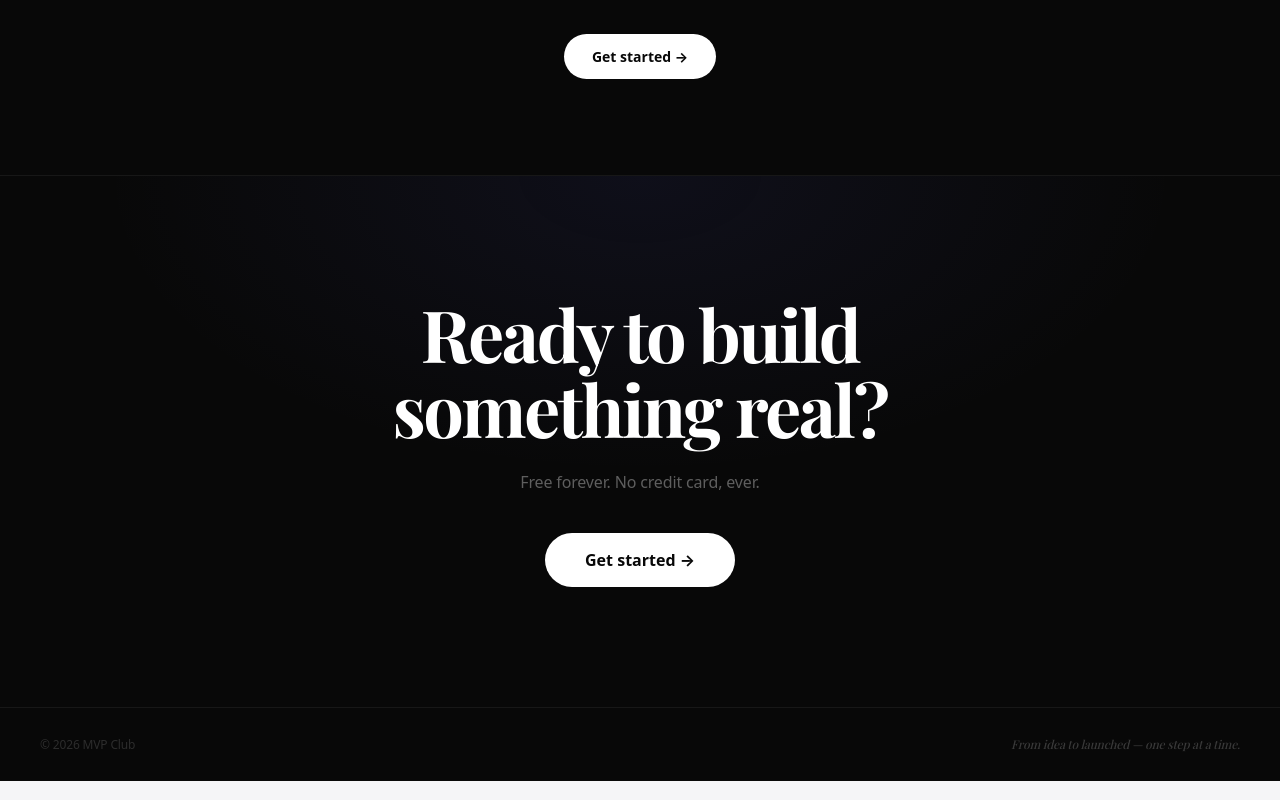
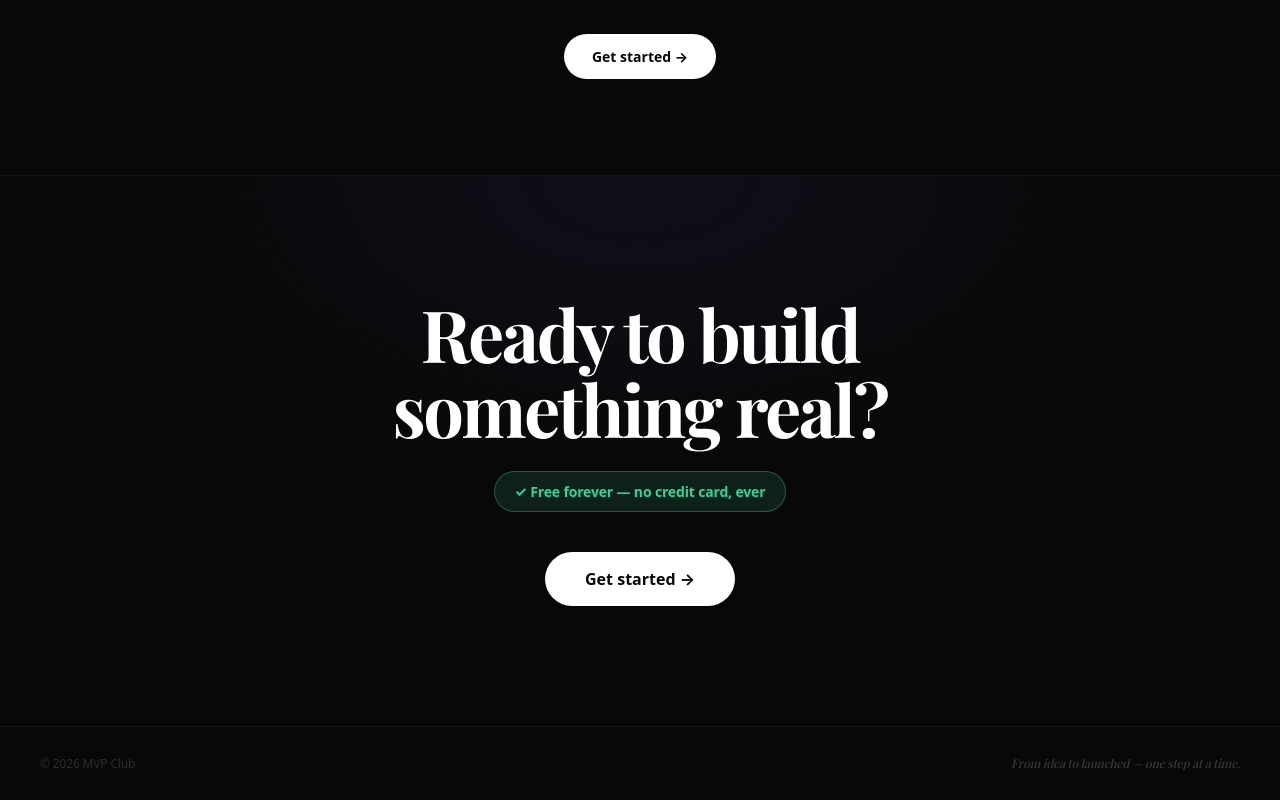
Before and after one commit to shthota14/mvp-club, a React (Vite) app in the folder frontend/: page / in a window 1280 px wide. Shown: the part 5731-6531 px from the top of the page. Built offline with nearby package versions, Linux system fonts and the light colour scheme; a web font is replaced by a local one.

Commit message:
Make the final CTA's "free forever" line an actual badge, not faint subtext
It was 35% opacity plain text easy to scroll past. Now a green pill badge
with a checkmark, matching the trust-badge style already used higher up
in the hero, so it actually reads as a claim rather than fine print.

```diff
--- a/frontend/src/pages/HeroPage.tsx
+++ b/frontend/src/pages/HeroPage.tsx
@@ -567,9 +567,16 @@ export default function HeroPage() {
         <h2 style={{ fontSize: 'clamp(36px,6vw,72px)', fontWeight: 700, letterSpacing: -2.5, lineHeight: 1.05, fontFamily: 'var(--font-display)', marginBottom: 24 }}>
           Ready to build<br />something real?
         </h2>
-        <p style={{ fontSize: 16, color: 'rgba(255,255,255,.35)', marginBottom: 40 }}>
-          Free forever. No credit card, ever.
-        </p>
+        <div style={{ display: 'flex', justifyContent: 'center', marginBottom: 40 }}>
+          <span style={{
+            display: 'inline-flex', alignItems: 'center', gap: 8,
+            fontSize: 14, fontWeight: 700, padding: '10px 20px', borderRadius: 999,
+            background: 'rgba(52,211,153,.12)', border: '1.5px solid rgba(52,211,153,.35)',
+            color: '#34d399',
+          }}>
+            ✓ Free forever — no credit card, ever
+          </span>
+        </div>
         <button onClick={() => open('register')}
           style={{ background: '#fff', color: '#080808', border: 'none', borderRadius: 999, padding: '16px 40px', fontSize: 16, fontWeight: 700, cursor: 'pointer' }}>
           Get started →
```
